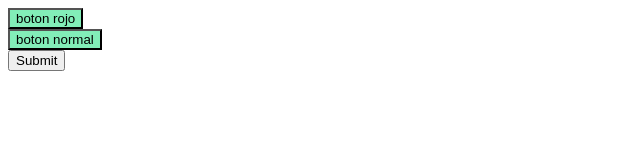
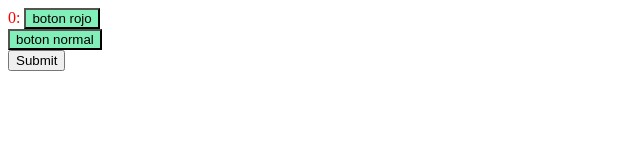
Before and after one commit to phdevs1/best_practice_react, a React (Vite) app: page / in a window 1280 px wide. Shown: the top 160 px of the page, without its empty margins (0-640 px from the left). Built offline with nearby package versions, Linux system fonts and the light colour scheme.

Commit message:
feat: add context to share state between sibling component, not parent-child

```diff
--- a/src/App.tsx
+++ b/src/App.tsx
@@ -1,5 +1,7 @@
 import './App.css'
 import { AppForm, Button, ColorRed } from './components'
+import { GlobalProvider } from './context/global.provider'
+
 
 
 function App() {
@@ -16,13 +18,13 @@
     console.log('Form submitted')
   }
   return (
-    <>
+    <GlobalProvider>
       <ColorRed><Button parentMethod={dimeHola}><div>boton rojo</div></Button></ColorRed>
       <Button parentMethod={handleClick}> boton normal </Button>
       <AppForm>
         <button type='submit' onClick={submit}>Submit</button>
       </AppForm>
-    </>
+    </GlobalProvider>
   )
 }
 
--- a/src/components/Button/Button.tsx
+++ b/src/components/Button/Button.tsx
@@ -1,5 +1,6 @@
 import type {  ReactNode } from "react";
 import "./Button.css";
+import { useGlobalContext } from "../../context/global.context";
 
 interface Props {
   children: ReactNode;
@@ -11,12 +12,20 @@
 }
 
 export const ColorRed = ( {children} : ChildrenProps) => {
-  return (<div className="color-red">{children}</div>)
+  const { value } = useGlobalContext();
+
+  return (<div className="color-red">{value}: {children}</div>)
 }
 
 export const Button = ({children, parentMethod}: Props) => {
+  const { setValue } = useGlobalContext();
+
+  const handleClick = () => {
+    setValue(10);
+    parentMethod();
+  };
   return (
-    <button className="custom-button" onClick={parentMethod}>
+    <button className="custom-button" onClick={handleClick}>
       {children}
     </button>
   );
--- /dev/null
+++ b/src/context/global.context.ts
@@ -0,0 +1,24 @@
+import { createContext, useContext} from "react";
+
+interface GlobalContextType {
+    value: number|null;
+    setValue: React.Dispatch<React.SetStateAction<number>>;
+}
+
+
+
+export const GlobalContext = createContext<GlobalContextType>({
+    value: null,
+    setValue: () => {}
+})
+
+export const useGlobalContext = () => {
+    const context = useContext(GlobalContext);
+    if (!context.value && context.value !== 0) {
+        throw new Error("useGlobalContext must be used within a GlobalProvider");
+    }
+    // if (!context) {
+    //     throw new Error("useGlobalContext must be used within a GlobalProvider");
+    // }
+    return context;
+}
--- /dev/null
+++ b/src/context/global.provider.tsx
@@ -0,0 +1,18 @@
+import { useState, type ReactNode } from "react";
+import { GlobalContext } from "./global.context";
+
+
+const EmptyGlobalState: number = 0;
+
+interface GlobalProps {
+    children: ReactNode;
+}
+
+export const GlobalProvider = ({ children }: GlobalProps) => {
+    const [value, setValue] = useState<number>(EmptyGlobalState);
+    return (
+        <GlobalContext.Provider value={{value, setValue}}>
+            {children}
+        </GlobalContext.Provider>
+    );
+};
```
